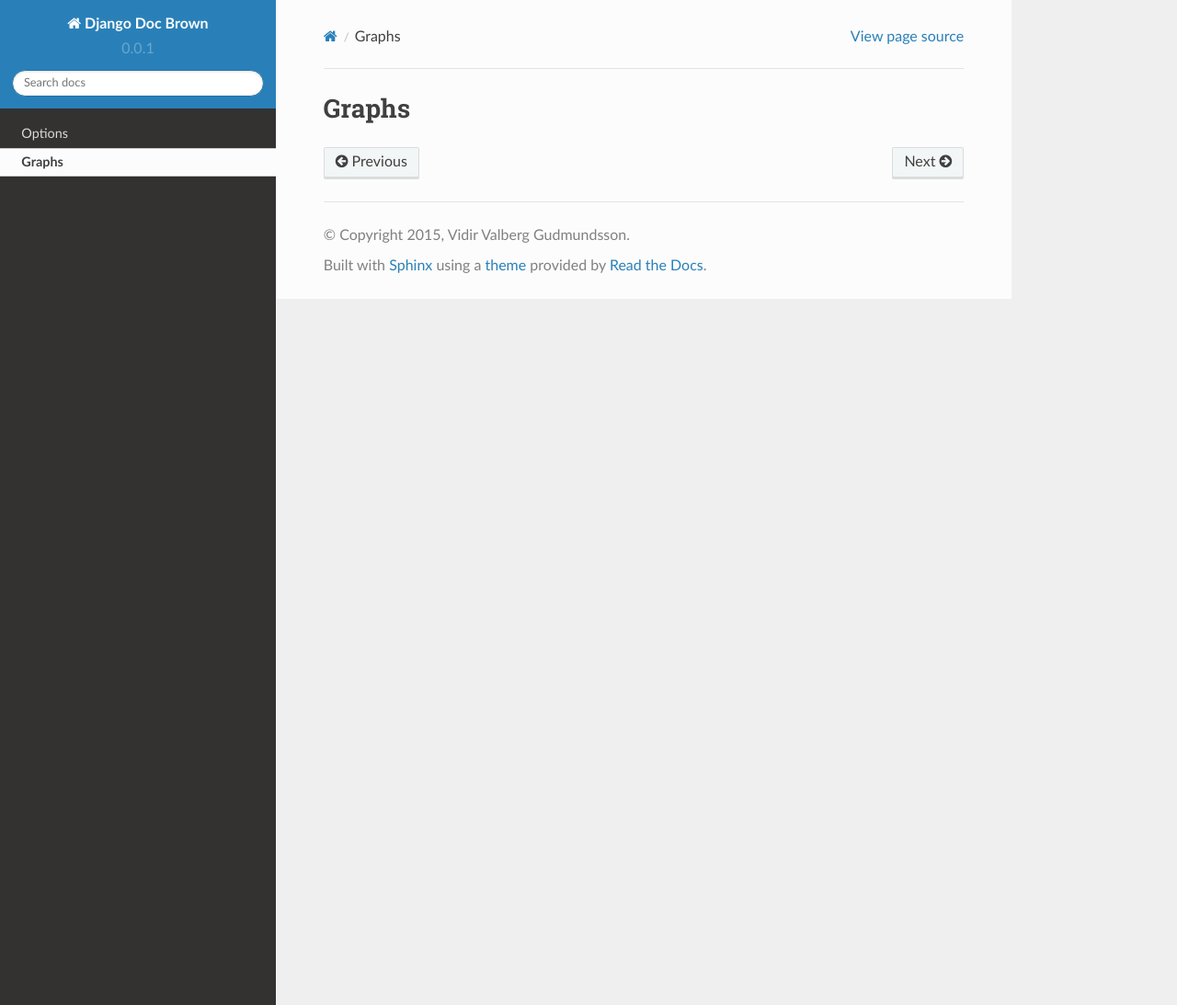
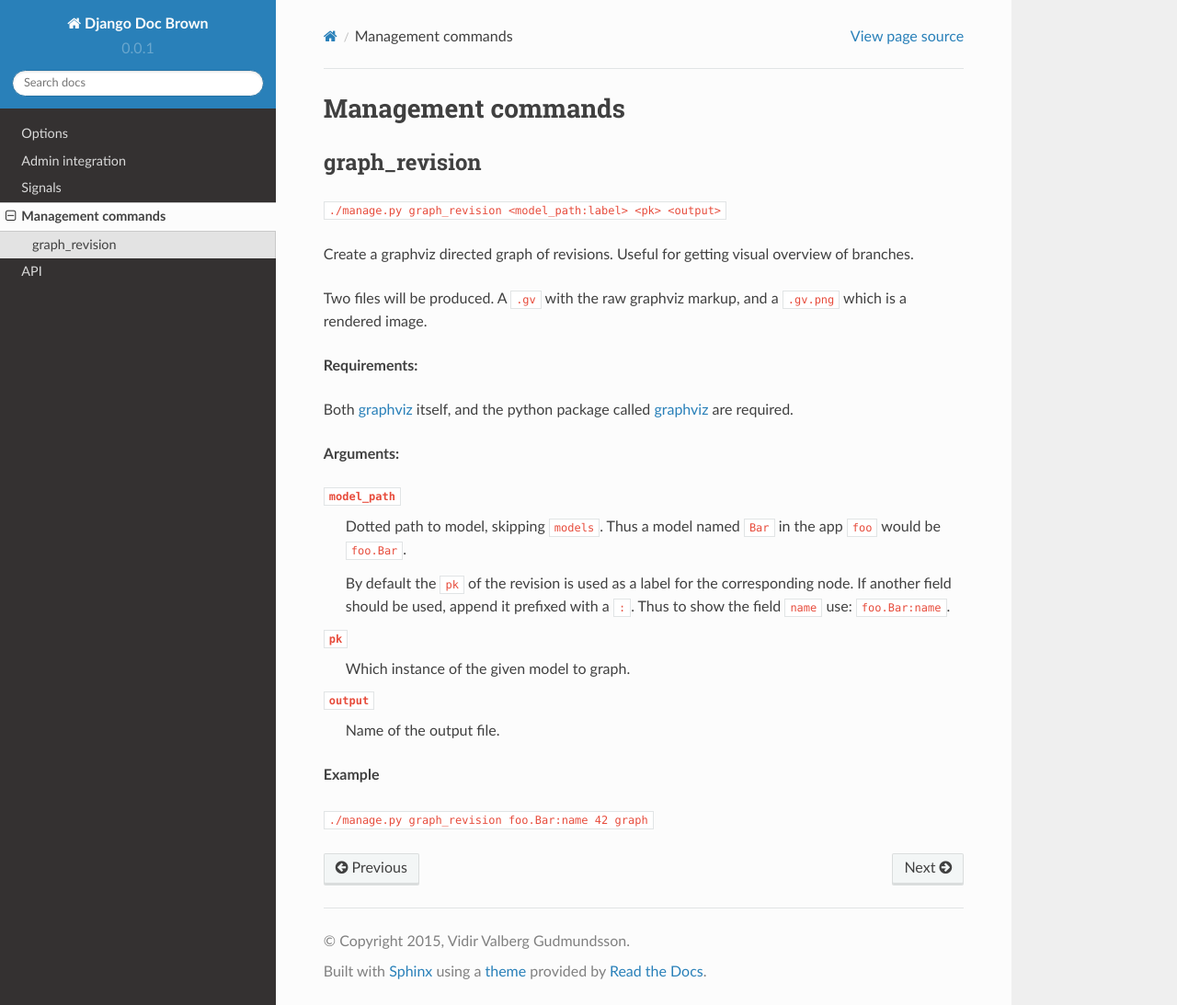
Before and after one commit to valberg/django-model-revisioning, a Sphinx documentation site: the page built from docs/source/management.rst, in a window 1280 px wide and 1093 px high. Shown: the whole window at 92% size. Built offline with Sphinx 7.4.7 and the Read the Docs theme 2.0.0, drawn with Linux system fonts in a browser that asks for light colours.

```diff
--- a/docs/source/api.rst
+++ b/docs/source/api.rst
@@ -0,0 +1,5 @@
+API
+---
+
+.. automodule:: doc_brown.models
+    :members:
--- a/docs/source/management.rst
+++ b/docs/source/management.rst
@@ -1,2 +1,39 @@
-Graphs
-======
+Management commands
+===================
+
+
+graph_revision
+--------------
+
+``./manage.py graph_revision <model_path:label> <pk> <output>``
+
+Create a graphviz directed graph of revisions. Useful for getting visual
+overview of branches.
+
+Two files will be produced. A ``.gv`` with the raw graphviz markup, and a
+``.gv.png`` which is a rendered image.
+
+**Requirements:**
+
+Both `graphviz <http://www.graphviz.org/>`_ itself, and the python package called
+`graphviz <https://pypi.python.org/pypi/graphviz/>`_ are required.
+
+**Arguments:**
+
+``model_path``
+    Dotted path to model, skipping ``models``. Thus a model named
+    ``Bar`` in the app ``foo`` would be ``foo.Bar``.
+
+    By default the ``pk`` of the revision is used as a label for the
+    corresponding node. If another field should be used, append it prefixed with
+    a ``:``. Thus to show the field ``name`` use: ``foo.Bar:name``.
+
+``pk``
+    Which instance of the given model to graph.
+
+``output``
+    Name of the output file.
+
+**Example**
+
+``./manage.py graph_revision foo.Bar:name 42 graph``
```
Also changed, not shown: docs/source/admin.rst (+24 -0 lines), docs/source/signals.rst (+87 -0 lines), 1 other file.
